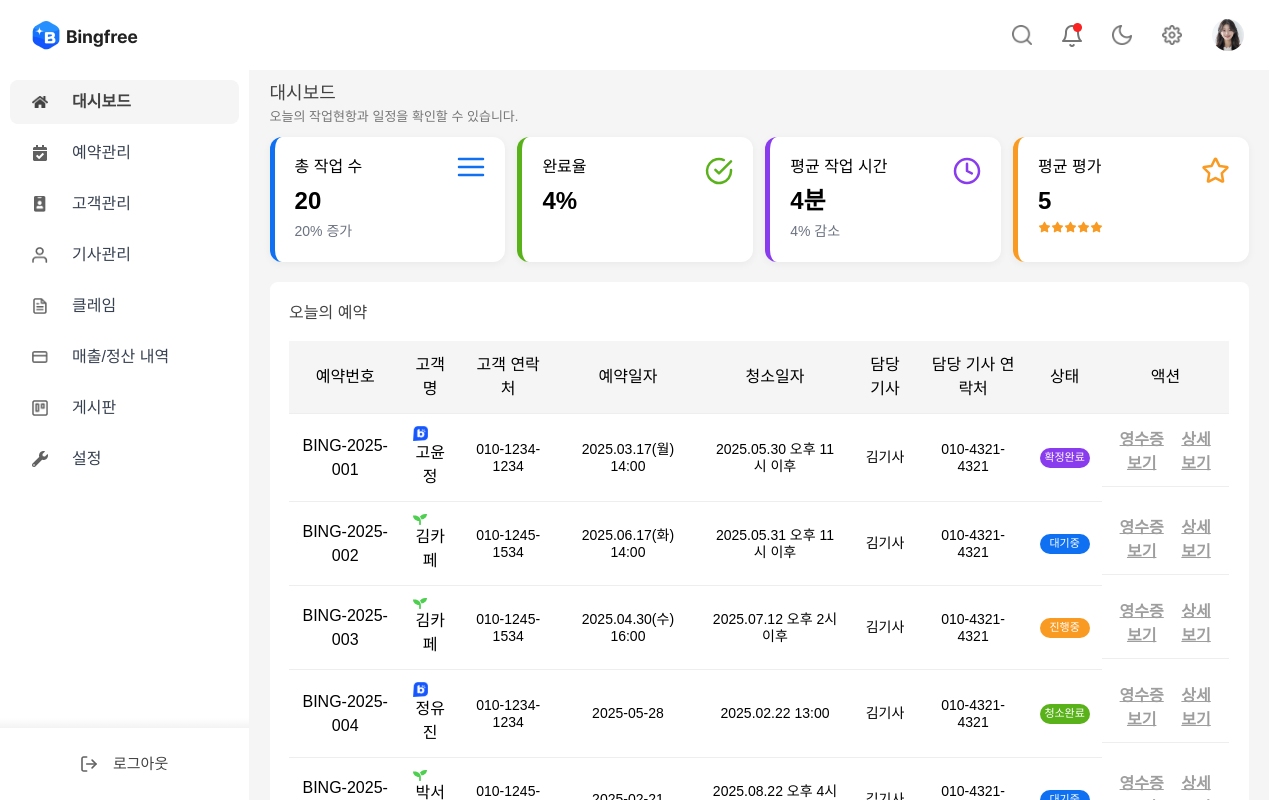
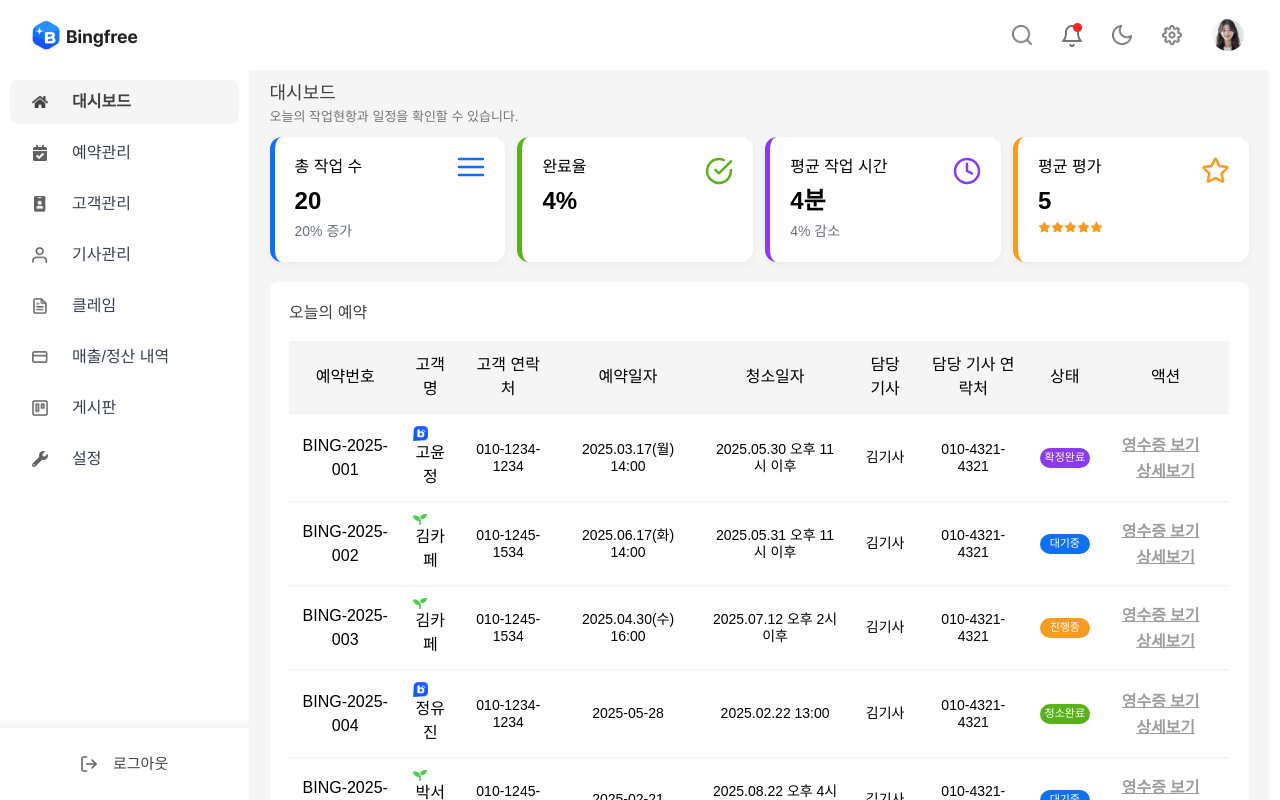
Before and after one commit to jisu9999/Bingfree, a Vue app: page /Admin/Dashboard in a window 1280 px wide. Built offline with nearby package versions, Linux system fonts and the light colour scheme; a web font is replaced by a local one.

Commit message:
고객 정보 수정

```diff
--- a/src/Pages/Admin/Dashboard.vue
+++ b/src/Pages/Admin/Dashboard.vue
@@ -429,7 +429,7 @@ function toggleAlert(index) {
                 </span>
               </td>
               <td class="btnbox">
-                <button class="modal" v-on:click="viewreceipt = true">영수증 보기</button>
+                <button class="modal" style="margin-right: 10px;" v-on:click="viewreceipt = true">영수증 보기</button>
                 <button class="modal" @click="openDetailById(item.id)">상세보기</button>
               </td>
             </tr>
--- a/src/assets/styles/_admin_table.scss
+++ b/src/assets/styles/_admin_table.scss
@@ -604,7 +604,7 @@
 
     .btnbox {
       text-align: center;
-      display: flex;
+      // display: flex;
       gap: 5px;
       align-items: center;
       justify-content: center;
```
